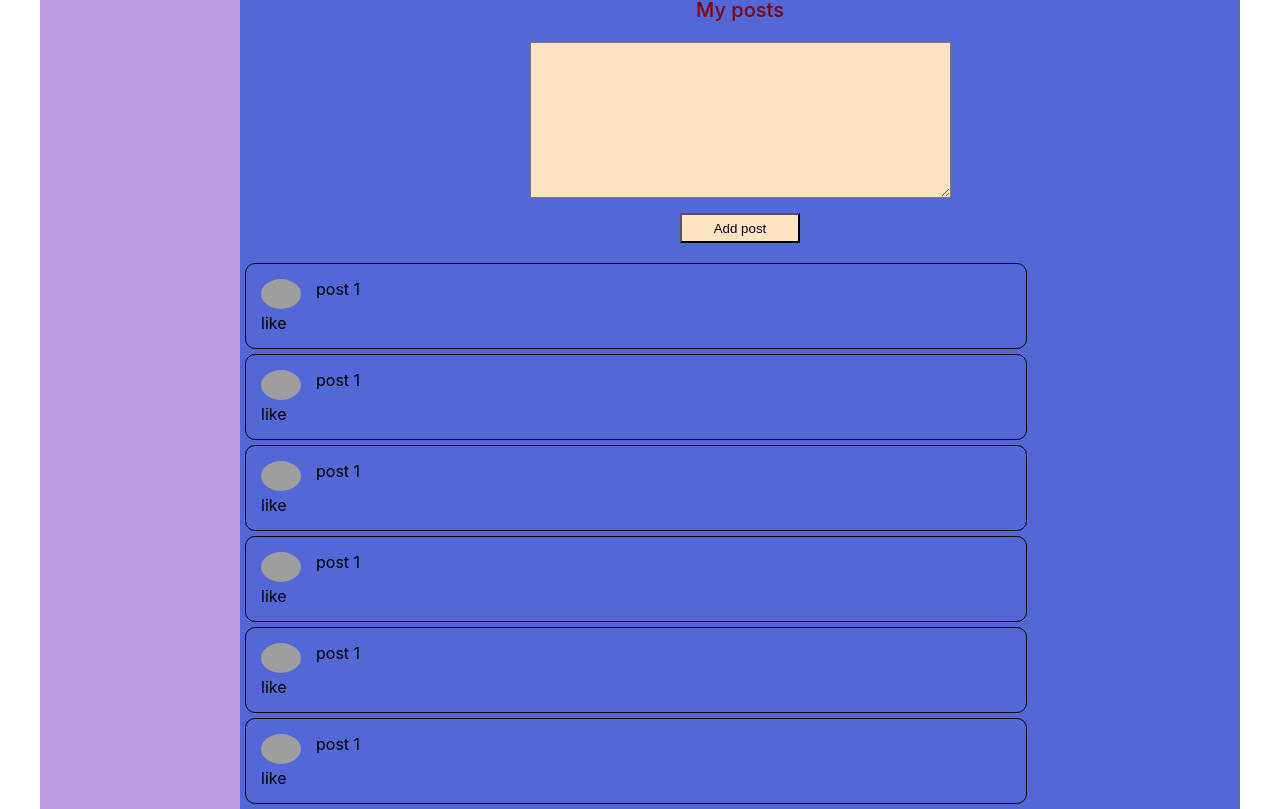
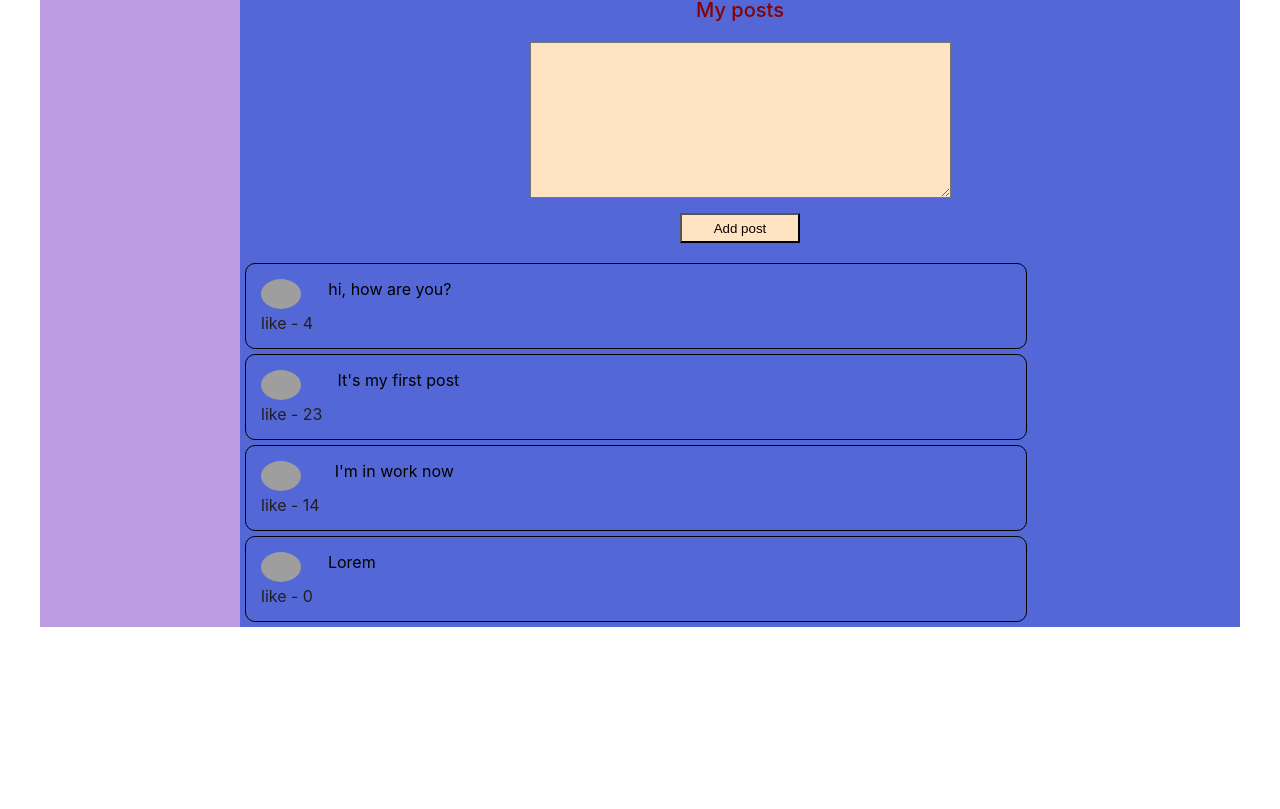
Before and after one commit to Slavik739/samyray, a React (Create React App) app: page / in a window 1280 px wide. Shown: the part 528-1337 px from the top of the page. After the commit the page ends 1155 px from the top, so only its background shows below. Built offline with nearby package versions, Linux system fonts and the light colour scheme; grey boxes are pictures that could not be loaded.

Commit message:
lesson 16. added props for Componenta - Post.

```diff
--- a/src/components/Profile/MyPost/MyPost.jsx
+++ b/src/components/Profile/MyPost/MyPost.jsx
@@ -2,21 +2,20 @@ import React from 'react'
 import s from './MyPost.module.css'
 import Post from "./Post/Post";
 
-const MyPost = () => {
+const MyPost = (props) => {
+
     return <div className={s.myPostAll}>
 
         <div className={s.myPost}>
             <p className={s.myPost__header}>My posts</p>
-            <textarea className={s.myPost__input} name=""  cols="50" rows="10"></textarea>
+            <textarea className={s.myPost__input} name="" cols="50" rows="10"></textarea>
             <button className={s.myPost__btn}>Add post</button>
         </div>
         <div className={s.posts}>
-            <Post/>
-            <Post/>
-            <Post/>
-            <Post/>
-            <Post/>
-            <Post/>
+            <Post massage="hi, how are you?" like="4"/>
+            <Post massage="It's my first post" like="23"/>
+            <Post massage="I'm in work now" like="14"/>
+            <Post massage="Lorem" like="0"/>
 
         </div>
     </div>
--- a/src/components/Profile/MyPost/MyPost.module.css
+++ b/src/components/Profile/MyPost/MyPost.module.css
@@ -23,3 +23,6 @@
     font-size: 20px;
     font-weight: 500;
 }
+span{
+    color: #211e1e;
+}
--- a/src/components/Profile/MyPost/Post/Post.jsx
+++ b/src/components/Profile/MyPost/Post/Post.jsx
@@ -1,17 +1,17 @@
 import React from 'react'
 import s from './Post.module.css'
 
-const Post = () => {
+const Post = (props) => {
     return <div>
         <div className={s.item}>
             <div>
                 <img className={s.logoImage} src="https://www.crazyhippos.in/wp-content/uploads/2018/02/logo-23.jpg"
                      alt=""/>
                 <div>
-                    <span>like</span>
+                    <span>like - {props.like}</span>
                 </div>
             </div>
-            <div className={s.text}>post 1</div>
+            <div className={s.text}>{props.massage}</div>
         </div>
 
     </div>
```
